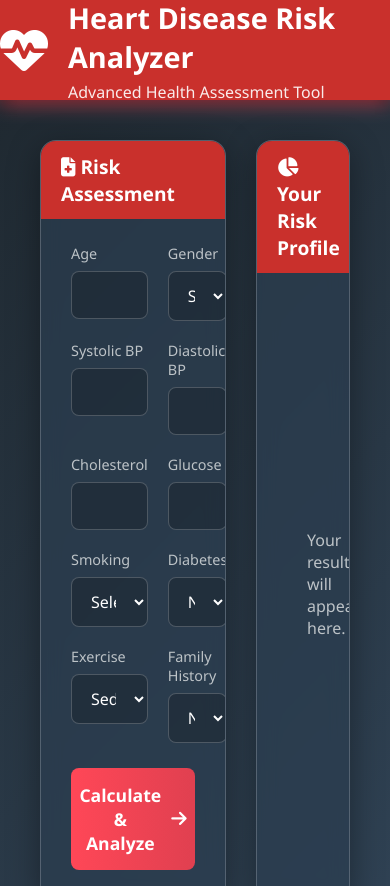
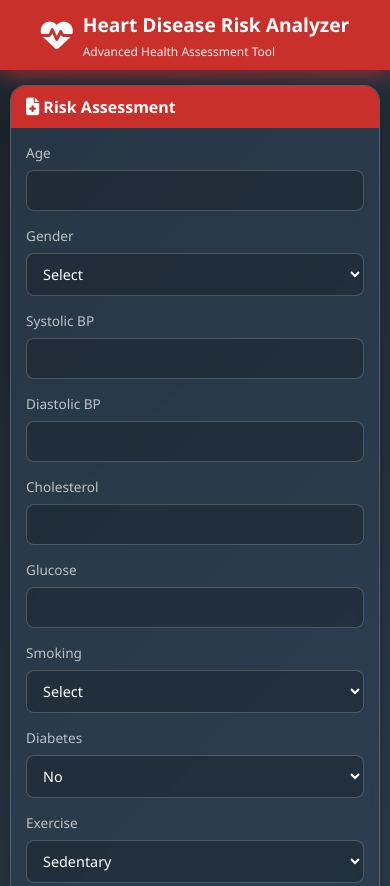
Before and after one commit to mandeep-Singhgit/HeartApp, a website: page public/home.html in a window 390 px wide. Shown: the top 886 px of the page. Drawn offline with nearby package versions, Linux system fonts and the light colour scheme.

```diff
--- a/public/style.css
+++ b/public/style.css
@@ -191,7 +191,7 @@
 
 #risk-profile-content, #solution-content {
     padding: 0 30px 30px 30px;
-    flex-grow: 1; /* This makes the content area expand to fill the available space */
+    flex-grow: 1;
     display: flex;
     flex-direction: column;
     justify-content: center;
@@ -233,3 +233,96 @@
     background: var(--dark-bg-start);
     color: var(--text-primary);
 }
+
+
+/* --- MOBILE RESPONSIVENESS (for screens up to 768px wide) --- */
+@media (max-width: 768px) {
+    .header-plate {
+        height: 80px; /* Slightly smaller header on mobile */
+        padding: 10px 0;
+    }
+    .header-content { gap: 10px; }
+    .header-content .icon { font-size: 2.5rem; }
+    .header-text h1 { font-size: 1.4rem; }
+    .header-text p { font-size: 0.85rem; }
+
+    .main-content {
+        padding-top: 100px; /* Adjust padding for smaller header */
+        padding-left: 15px;
+        padding-right: 15px;
+        padding-bottom: 20px;
+    }
+
+    .app-container {
+        gap: 20px; /* Reduce gap between cards */
+    }
+
+    .top-row {
+        flex-direction: column; /* Stack top cards vertically */
+        gap: 20px; /* Gap between stacked cards */
+    }
+
+    #risk-assessment-card,
+    #risk-profile-card,
+    #solution-plan-card {
+        flex: none; /* Remove flex sizing on mobile */
+        width: 100%; /* Make them take full width */
+    }
+
+    .card-header {
+        padding: 10px 15px; /* Smaller header padding */
+        margin-bottom: 15px; /* Reduce margin */
+    }
+    .card-header h2 { font-size: 1.1rem; }
+    .card-header i { font-size: 1.1rem; }
+
+    form { padding: 0 15px 20px 15px; } /* Smaller form padding */
+
+    .form-grid {
+        grid-template-columns: 1fr; /* Stack form inputs vertically */
+        gap: 15px; /* Reduce gap between inputs */
+    }
+    .form-grid label { font-size: 0.85rem; }
+    .form-grid input, .form-grid select {
+        padding: 10px 12px; /* Smaller input padding */
+        font-size: 0.9rem;
+    }
+
+    .predict-btn {
+        padding: 12px; /* Smaller button padding */
+        font-size: 1rem;
+        margin-top: 20px; /* Adjust button margin */
+    }
+
+    #risk-profile-content, #solution-content { padding: 0 15px 20px 15px; } /* Smaller content padding */
+
+    .chart-container { height: 180px; width: 180px; margin-bottom: 15px; }
+    .chart-text-percent { font-size: 2.2rem; }
+    .chart-text-label { font-size: 0.9rem; }
+
+    .risk-factors-list li { padding: 10px 0; font-size: 0.9rem; }
+
+    .solution-plan {
+        grid-template-columns: 1fr; /* Stack solution plan items vertically */
+        gap: 20px;
+    }
+    .solution-plan li { margin-bottom: 12px; }
+    .solution-plan .icon-circle {
+        width: 40px; height: 40px; font-size: 1.1rem;
+    }
+    .solution-plan .recommendation-text strong { font-size: 0.95rem; margin-bottom: 2px; }
+    .solution-plan .recommendation-text span { font-size: 0.85rem; }
+    .solution-chart-container { height: 200px; } /* Adjust chart size for mobile */
+
+    .placeholder-text { padding: 20px 10px; font-size: 0.9rem; }
+}
+
+/* Further reduce header size for very small phones if needed */
+@media (max-width: 480px) {
+    .header-plate { height: 70px; }
+    .header-content .icon { font-size: 2rem; }
+    .header-text h1 { font-size: 1.2rem; }
+    .header-text p { font-size: 0.75rem; }
+    .main-content { padding-top: 85px; padding-left: 10px; padding-right: 10px; }
+    .card-header h2 { font-size: 1rem; }
+}
```
